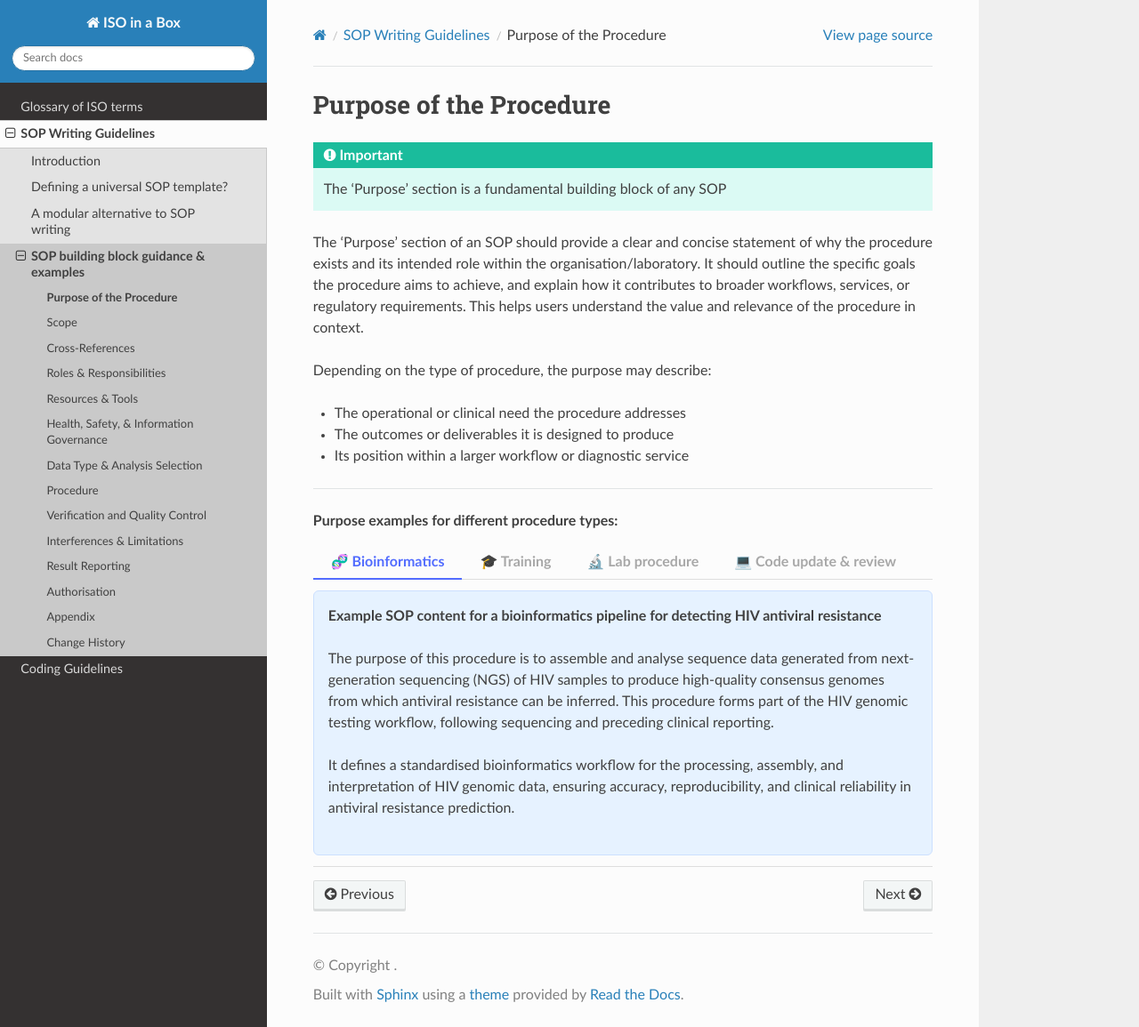
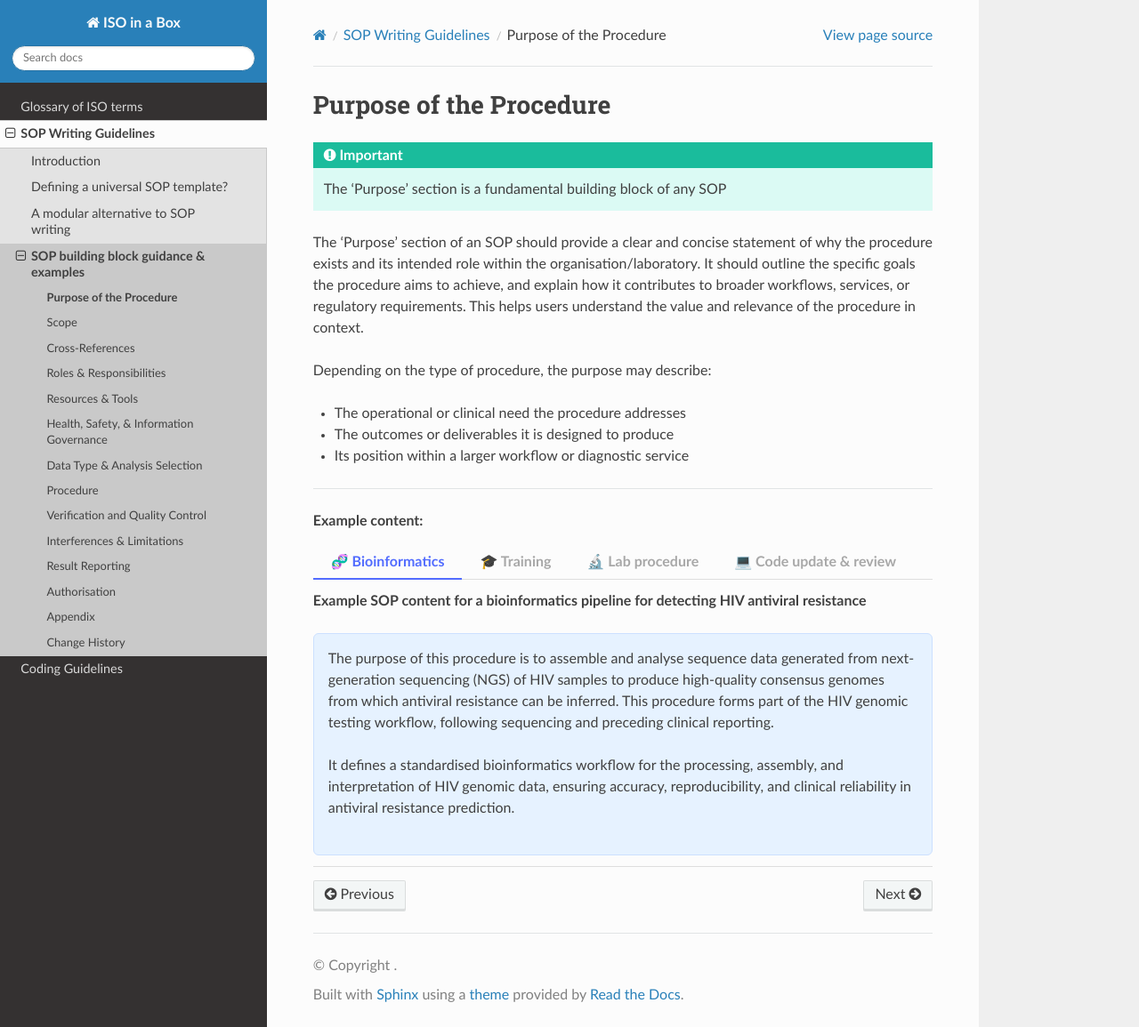
Before and after one commit to ASendellPrice/IIB-rtd, a Sphinx documentation site: the page built from docs/source/sop_guide_purpose.rst, in a window 1280 px wide and 1155 px high. Shown: the whole window at 89% size. Built offline with Sphinx 7.4.7 and the Read the Docs theme 3.1.0, drawn with Linux system fonts in a browser that asks for light colours; pages that are not in the unit, such as notebooks, are missing from menus.

Commit message:
Tweaking formatting

```diff
--- a/docs/source/sop_guide_purpose.rst
+++ b/docs/source/sop_guide_purpose.rst
@@ -14,15 +14,15 @@ Depending on the type of procedure, the purpose may describe:
 
 -----
 
-.. rubric:: Purpose examples for different procedure types:
+.. rubric:: Example content:
 
 .. tab-set::
 
    .. tab-item:: 🧬 Bioinformatics
 
+      **Example SOP content for a bioinformatics pipeline for detecting HIV antiviral resistance**
+
       .. div:: sd-light-blue
-
-         **Example SOP content for a bioinformatics pipeline for detecting HIV antiviral resistance**
 
          The purpose of this procedure is to assemble and analyse sequence data generated from next-generation sequencing (NGS) of HIV samples to produce high-quality consensus genomes from which antiviral resistance can be inferred. This procedure forms part of the HIV genomic testing workflow, following sequencing and preceding clinical reporting.
 
```
